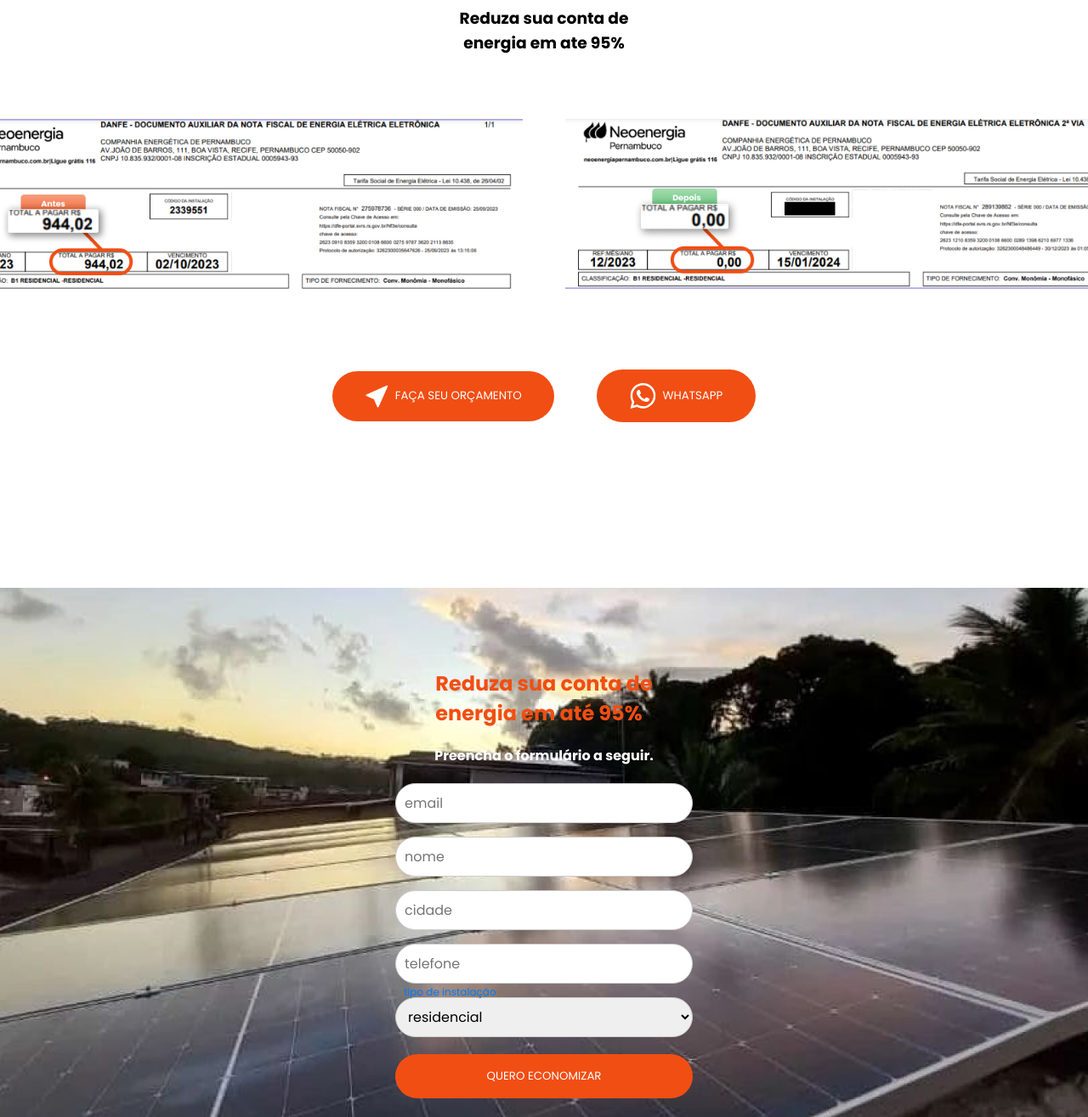
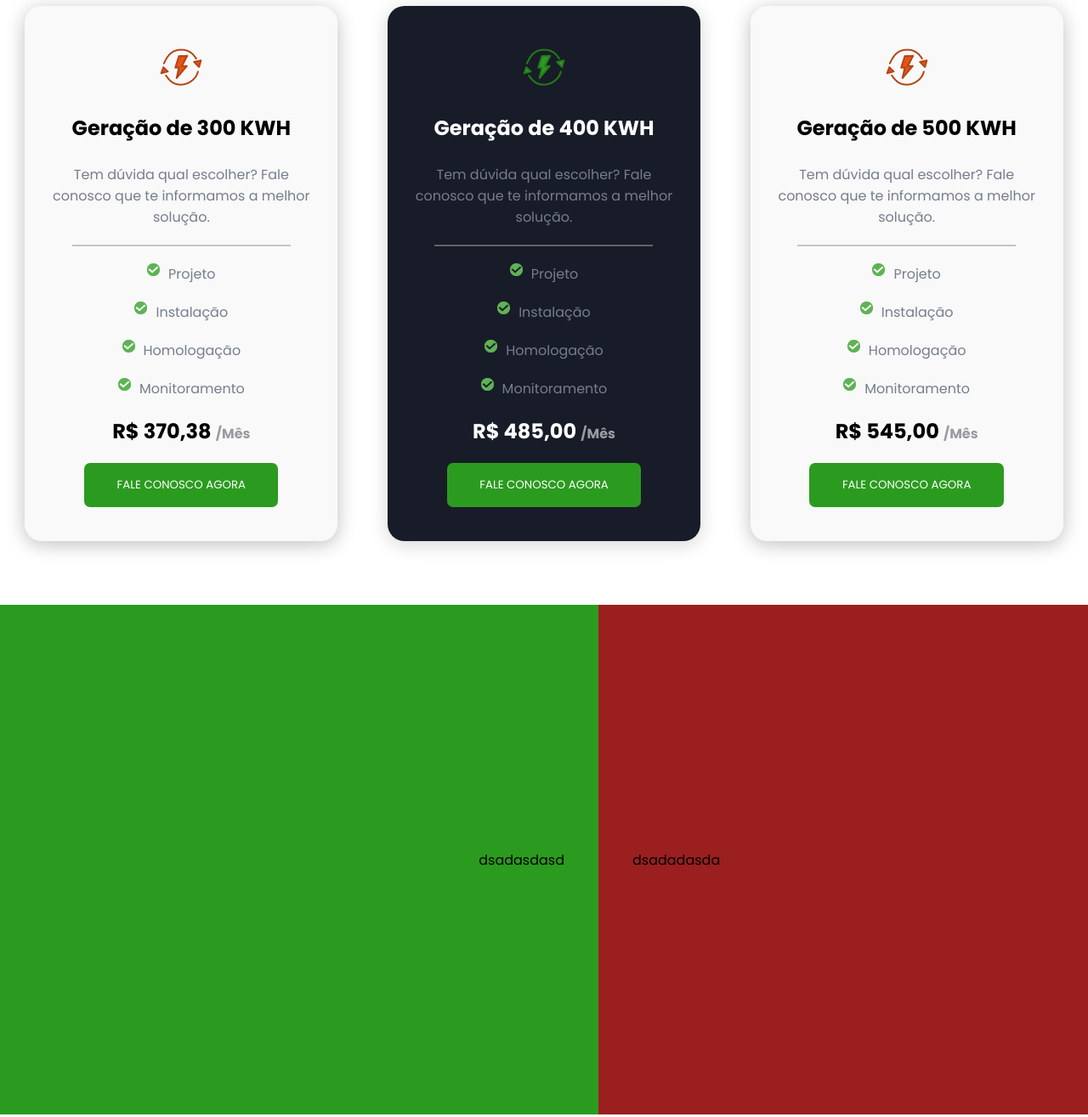
Before and after one commit to Lordkhdo/Coutinho, a plain HTML site: page index.html in a window 1280 px wide. Shown: the part 2540-3855 px from the top of the page at 85% size. Drawn offline with Linux system fonts and the light colour scheme.

Commit message:
geraçao cards

```diff
--- a/index.html
+++ b/index.html
@@ -173,6 +173,76 @@
         <button class="wpp"><img src="images\svgS\saiba_mais\whatsapp 1.svg" alt="">WHATSAPP</button>
       </a>
     </div>
+    <div class="six_section">
+      <div class="container six">
+       <div class="card">
+
+
+        <div class="Boxe_six">
+          <img src="images\eletricidade (1).png" alt="">
+          <h2>Geração de 300 KWH</h2>
+          <p>Tem dúvida qual escolher? Fale conosco que te informamos a melhor solução.</p>
+          <span class="arrow"> </span>
+        </div>
+        <div class="price">
+          <span><img src="images\Group 12.png" height="15" alt="">Projeto </span>
+          <span><img src="images\Group 12.png" height="15" alt="">Instalação </span>
+          <span><img src="images\Group 12.png" height="15" alt="">Homologação </span>
+          <span><img src="images\Group 12.png" height="15" alt=""> Monitoramento</span>
+          <div><h2>R$ 370,38 <span class="mes">/Mês</span>  </h2></div>
+          <button class="Greenbuton" >  FALE CONOSCO AGORA</button>
+        </div>
+
+
+
+      </div>
+       <div class="cardBlack">
+        <div class="Boxe_six">
+          <img src="images\eletricidadoVerde .png" alt="">
+          <h2>Geração de 400 KWH</h2>
+          <p>Tem dúvida qual escolher? Fale conosco que te informamos a melhor solução.</p>
+          <span class="arrow"> </span>
+        </div>
+        <div class="price">
+          <span><img src="images\enter black.png" height="15" alt="">Projeto </span>
+          <span><img src="images\enter black.png" height="15" alt="">Instalação </span>
+          <span><img src="images\enter black.png" height="15" alt="">Homologação </span>
+          <span><img src="images\enter black.png" height="15" alt=""> Monitoramento</span>
+          <div><h2>R$ 485,00 <span  class="mes">/Mês</span>  </h2></div>
+          <button class="Greenbuton" >  FALE CONOSCO AGORA</button>
+        </div>
+        </div>
+       <div class="card">
+        <div class="Boxe_six">
+          <img src="images\eletricidade (1).png" alt="">
+          <h2>Geração de 500  KWH</h2>
+          <p>Tem dúvida qual escolher? Fale conosco que te informamos a melhor solução.</p>
+          <span class="arrow"> </span>
+        </div>
+        <div class="price">
+          <span><img src="images\Group 12.png" height="15" alt="">Projeto </span>
+          <span><img src="images\Group 12.png" height="15" alt="">Instalação </span>
+          <span><img src="images\Group 12.png" height="15" alt="">Homologação </span>
+          <span><img src="images\Group 12.png" height="15" alt=""> Monitoramento</span>
+          <div><h2>R$ 545,00 <span  class="mes">/Mês</span>  </h2></div>
+          <button class="Greenbuton">  FALE CONOSCO AGORA</button>
+        </div>
+      </div>
+    </div>
+
+
+
+
+
+
+      </div>
+
+      <div class="testimony">
+        <div class="centralize">
+          <div class="videos">dsadasdasd</div>
+          <div class="description">dsadadasda</div>
+      </div>
+      </div>
     <div class="four_section">
       <div class="header_four_section">
         <h3>Reduza sua conta de <br> energia em ate 95%</h3>
@@ -218,7 +288,7 @@
         </div class="form-group">
 
         <div class="form-group">
-          <select id="tipo de instalação" name="tipo de instalação" class="form-control" required>
+          <select id="tipodeinstalação" name="tipo de instalação" class="form-control" required>
 
               <option value="residencial">residencial</option>
               <option value="empresarial">empresarial</option>
--- a/main.js
+++ b/main.js
@@ -85,7 +85,7 @@ prevBtn.addEventListener('click', prevSlide);
 function autoSlide() {
   setInterval(() => {
     nextSlide();
-  }, 19000); // 19000 milissegundos = 19 segundos
+  }, 10000); // 19000 milissegundos = 19 segundos
 }
 
 autoSlide();
@@ -97,48 +97,20 @@ let imagem4 = document.querySelector('#img4')
 
 
 // troca de imagem para a responsividade
-console.log(window.innerWidth);
 
 
 if (window.innerWidth <= 1199) {
-  console.log('object');
-  document.getElementById('img1').style.display = 'none';
-  document.getElementById('img2').style.display = 'none';
-  document.getElementById('img3').style.display = 'none';
-  document.getElementById('img4').style.display = 'none';
-  document.getElementById('img5').style.display = 'none';
-  document.getElementById('img6').style.display = 'none';
+  const imgs = [
+    'img1', 'img2', 'img3', 'img4', 'img5', 'img6'
+  ].map(id => document.getElementById(id));
+  imgs.forEach(img => { img.style.display = 'none'; });
 
-
-
-  document.getElementById('imge1').style.display = 'block';
-  document.getElementById('imge2').style.display = 'block';
-  document.getElementById('imge3').style.display = 'block';
-  document.getElementById('imge4').style.display = 'block';
-  document.getElementById('imge5').style.display = 'block';
-  document.getElementById('imge6').style.display = 'block';
-
+  const imges = [
+    'imge1', 'imge2', 'imge3', 'imge4', 'imge5', 'imge6'
+  ].map(id => document.getElementById(id));
+  imges.forEach(img => { img.style.display = 'block'; });
 
 } else {
-
-  console.log('object22');
-
-  document.getElementById('img1').style.display = 'block';
-  document.getElementById('img2').style.display = 'block';
-  document.getElementById('img3').style.display = 'block';
-  document.getElementById('img4').style.display = 'block';
-  document.getElementById('img5').style.display = 'block';
-  document.getElementById('img6').style.display = 'block';
-
-
-
-  document.getElementById('imge1').style.display = 'none';
-  document.getElementById('imge2').style.display = 'none';
-  document.getElementById('imge3').style.display = 'none';
-  document.getElementById('imge4').style.display = 'none';
-  document.getElementById('imge5').style.display = 'none';
-  document.getElementById('imge6').style.display = 'none';
-
-
-
+  ;['img1', 'img2', 'img3', 'img4', 'img5', 'img6'].forEach(id => document.getElementById(id).style.display = 'block');
+  ;['imge1', 'imge2', 'imge3', 'imge4', 'imge5', 'imge6'].forEach(id => document.getElementById(id).style.display = 'none');
 }
--- a/styles/stylguide.css
+++ b/styles/stylguide.css
@@ -419,6 +419,11 @@ text-align: center;
 .form-control:focus {
   outline: none;
   border-color: #007bff; /* Cor de destaque ao focar */
+
+}
+
+#tipodeinstalação:hover{
+  cursor: pointer;
 }
 
 label {
@@ -469,3 +474,138 @@ footer{
   align-items: center;
   justify-content: center;
 }
+
+.six_section{
+  height: 720px;
+
+}
+
+.card{
+  box-shadow: 0px 4px 22px rgba(0, 0, 0, 0.25);
+  background-color: #F9F9F9;
+  height: 630px;
+  width: 368px;
+  border-radius: 20px;
+  margin-top: 60px;
+  display: flex;
+  text-align: center;
+  padding-top: 50px;
+  flex-direction: column;
+  align-items: center;
+  padding-bottom: px;
+
+}
+.cardBlack{
+  box-shadow:0px 4px 22px rgb(0 0 0 / 17%);
+  background-color: #181C28;
+  color: white;
+  height: 630px;
+  width: 368px;
+  border-radius: 20px;
+  margin-top: 60px;
+  display: flex;
+  text-align: center;
+  padding-top: 50px;
+  flex-direction: column;
+  align-items: center;
+  padding-bottom: px;
+
+}
+
+.container.six{
+  justify-content: space-around;
+  align-items: center;
+  flex-wrap: wrap;
+  width: 100%;
+  height: 800px;
+}
+.Boxe_six>h2{
+margin-bottom: 25px;
+margin-top: 25px;
+}
+.Boxe_six>p{
+  width: 313px;
+  color: #767D8E;
+}
+.arrow{
+  width: 257px;
+  height: 0;
+  border: 1px  solid #9a9ca18e;
+  display: block;
+  margin: 0 auto;
+  margin-top:20px ;
+}
+.price{
+  padding-top: 20px;
+  display: flex;
+  flex-direction: column;
+  align-items: center;
+  justify-content: center;
+  gap: 20px
+}
+.price>span{
+  display: flex;
+  color : #767D8E;
+  gap: 10px;
+}
+.mes{
+  color: #9A9CA1;
+  display: inline-block;
+  font-size: 1rem;
+}
+
+.Greenbuton{
+  background-color: #2B9B1F;
+}
+
+.testimony{
+  height: 800px;
+  width: 100%;
+  margin-top: 100px;
+}
+.centralize{
+  display: flex;
+  align-items: center;
+  justify-content: center;
+}
+.description{
+  background-color: #9b1f1f;
+  height: 600px;
+  width: 45%;
+  padding-left: 40px;
+
+
+  display: flex;
+  align-items: center;
+  justify-content: start;
+}
+.videos{
+  background-color: #2B9B1F;
+  height: 600px;
+  width: 55%;
+  padding-right: 40px;
+
+  display: flex;
+  align-items: center;
+  justify-content: end;
+
+}
+
+
+
+
+
+
+
+
+@media  (max-width: 1124px) {
+  .six_section{
+    height: 1300px;
+  }
+}
+
+@media  (max-width: 755px) {
+  .six_section{
+    height: 2000px;
+  }
+}
```
Also changed, not shown: images/Group 12.png (added), images/eletricidade (1).png (added), images/eletricidade.png (added), images/eletricidadoVerde .png (added), images/enter black.png (added), 1 other file.
